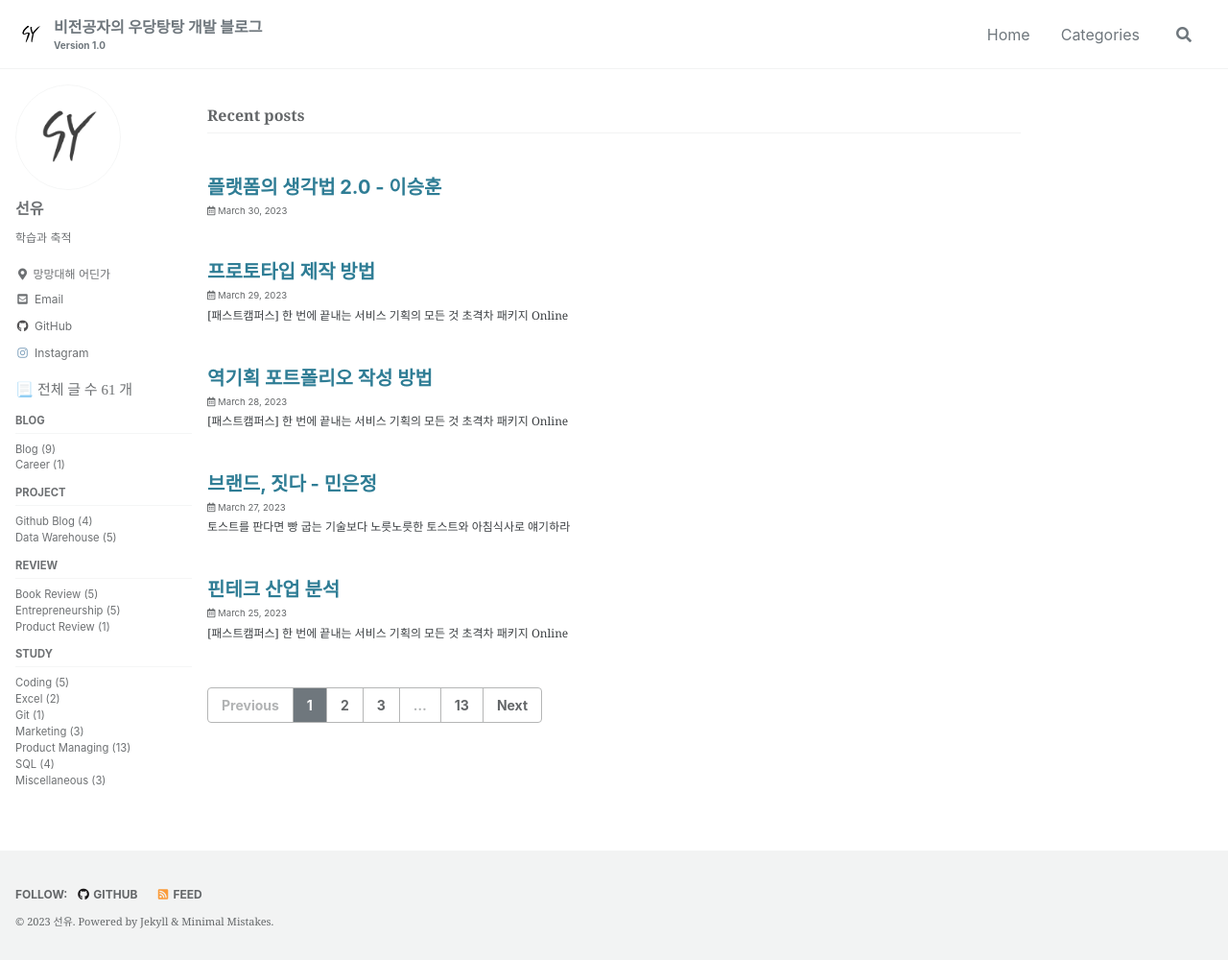
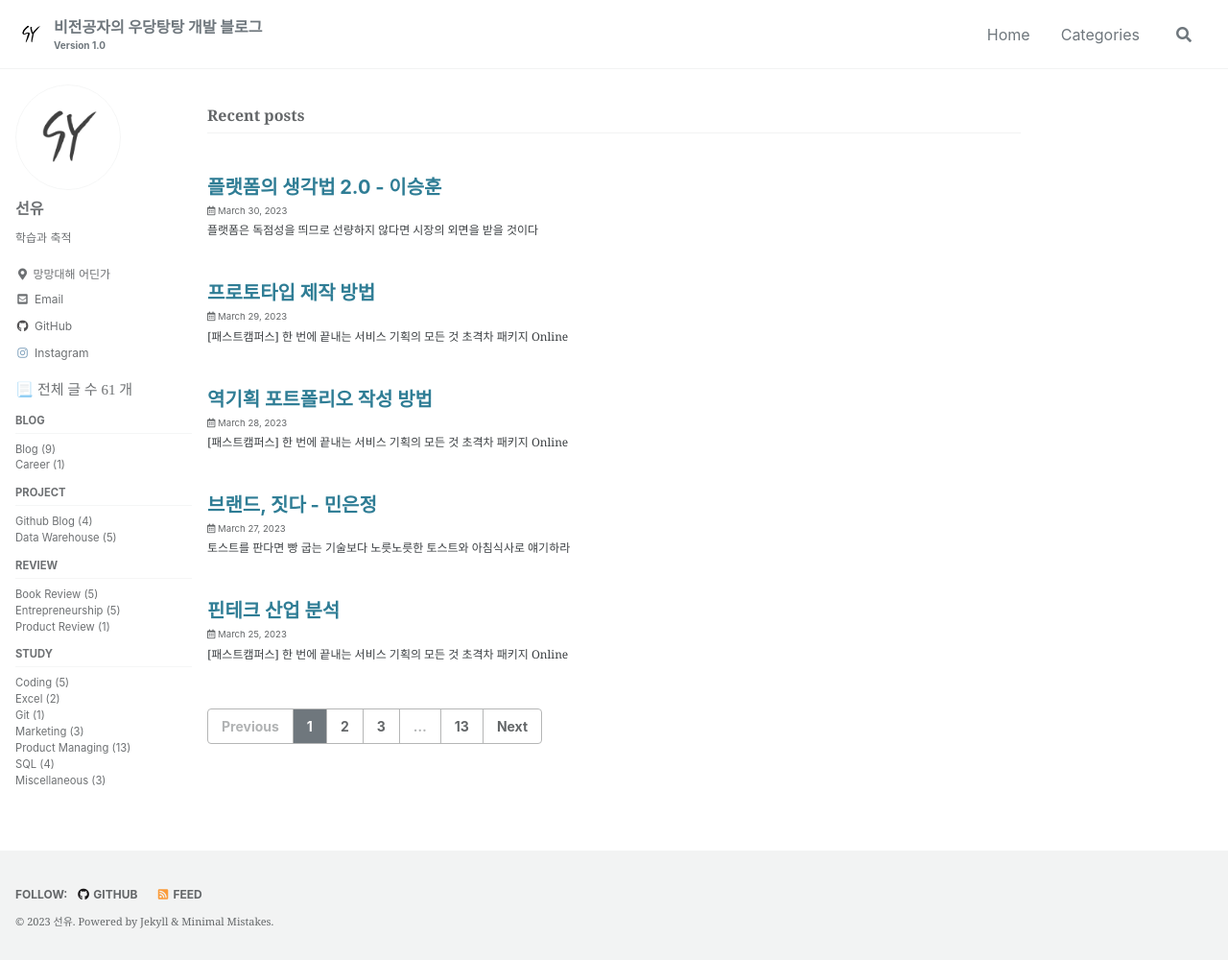
Before and after one commit to devSeanYoo/devSeanYoo.github.io, a Jekyll site: the page built from index.html, in a window 1280 px wide and 1000 px high. Shown: the whole window at 96% size. Built offline with Jekyll 4.4.1, drawn with Linux system fonts in a browser that asks for light colours; cached includes are drawn as plain includes; some web fonts are replaced; the list of posts is cut into pages by our own code.

Commit message:
Update 2023-03-30-platform_2.0.md

```diff
--- a/_posts/2023-03-30-platform_2.0.md
+++ b/_posts/2023-03-30-platform_2.0.md
@@ -1,6 +1,6 @@
 ---
 title : 플랫폼의 생각법 2.0 - 이승훈
-excerpt :
+excerpt : 플랫폼은 독점성을 띄므로 선량하지 않다면 시장의 외면을 받을 것이다
 categories : bookreview
 ---
 
```
